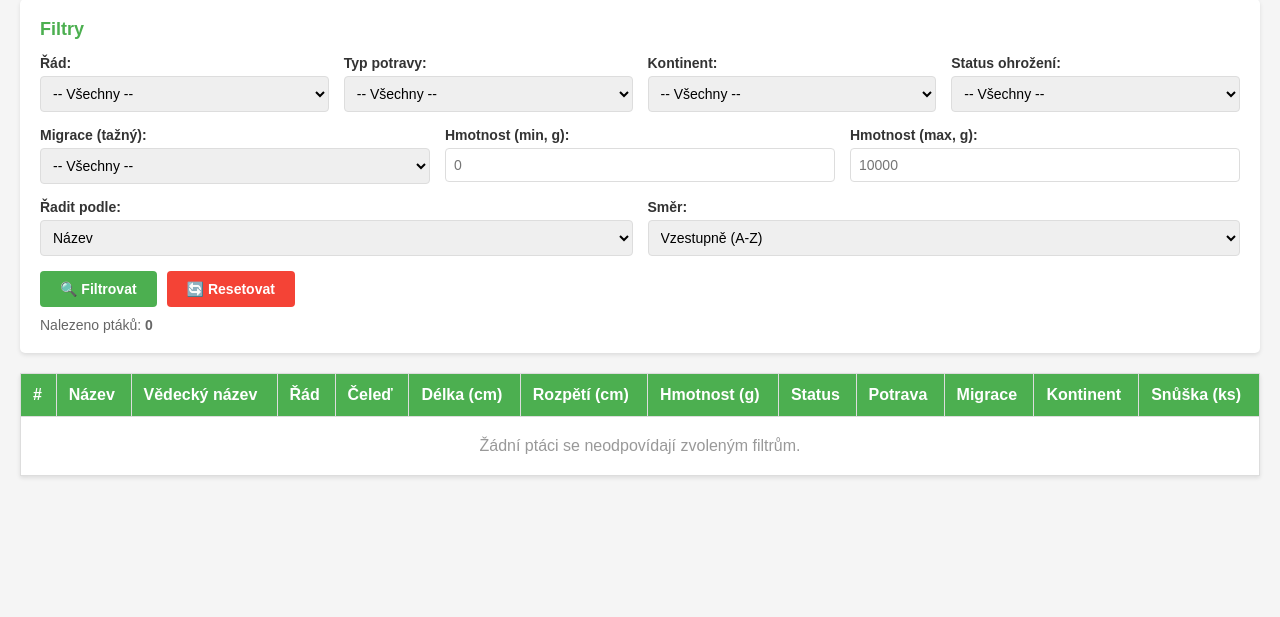
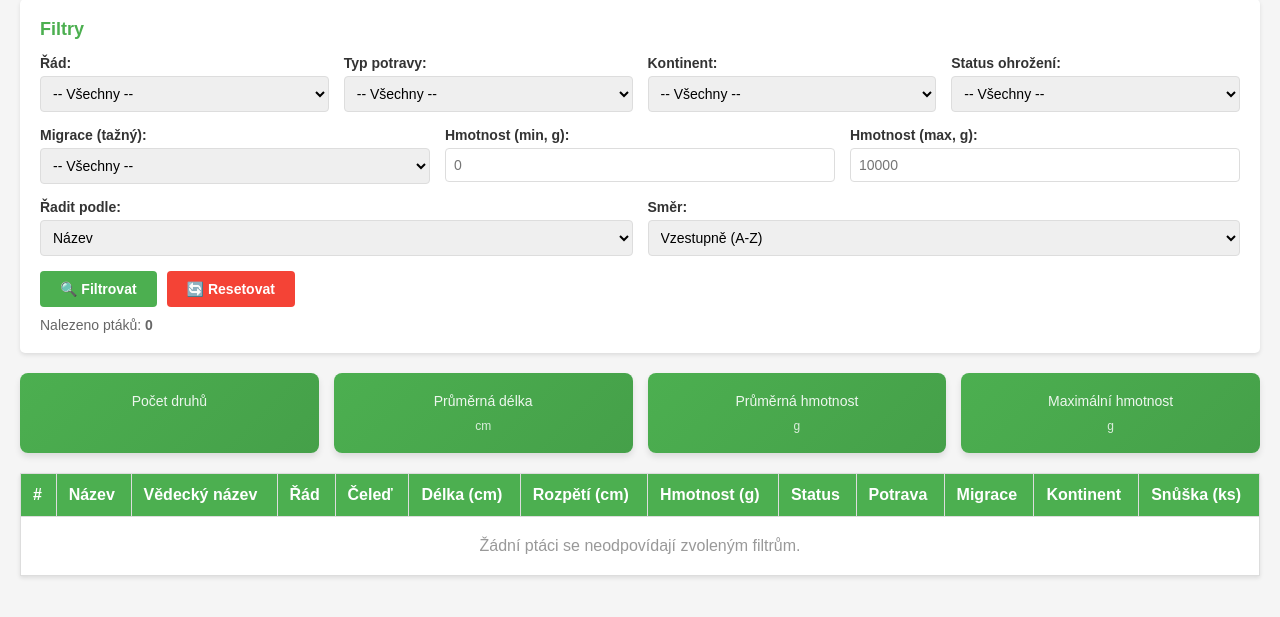
Before and after one commit to Jarousek06/birds2, a Flask app: page / in a window 1280 px wide. Shown: the part 82-699 px from the top of the page. Run offline with Flask 3, Linux system fonts and the light colour scheme; data that the repository does not hold is empty.

Commit message:
git add app.py templates/dashboard.html git commit -m "Statistiky — souhrnné karty s agregovanými údaji"
Co-authored-by: Copilot <copilot@github.com>

```diff
--- a/app.py
+++ b/app.py
@@ -122,6 +122,20 @@ def dashboard():
     cursor.execute(query, values)
     ptaci = cursor.fetchall()
 
+    # Agregační dotaz pro statistiky
+    stats_query = f"""
+    SELECT
+        COUNT(*) as pocet,
+        ROUND(AVG(delka_cm), 1) as prum_delka,
+        MAX(hmotnost_g) as max_hmotnost,
+        MIN(hmotnost_g) as min_hmotnost,
+        ROUND(AVG(hmotnost_g), 1) as prum_hmotnost,
+        ROUND(AVG(rozpeti_cm), 1) as prum_rozpeti
+    FROM ptaci WHERE {where_clause}
+    """
+    cursor.execute(stats_query, values)
+    stats = dict(cursor.fetchone())
+
     # Načtení možností pro dropdowny
     filter_options = get_filter_options(conn)
 
@@ -131,7 +145,8 @@ def dashboard():
         "dashboard.html",
         ptaci=ptaci,
         filter_options=filter_options,
-        params=request.args
+        params=request.args,
+        stats=stats
     )
 
 if __name__ == "__main__":
--- a/templates/dashboard.html
+++ b/templates/dashboard.html
@@ -113,6 +113,36 @@
             font-size: 14px;
             margin-top: 10px;
         }
+        .stats-section {
+            display: grid;
+            grid-template-columns: repeat(auto-fit, minmax(200px, 1fr));
+            gap: 15px;
+            margin-bottom: 20px;
+        }
+        .stat-card {
+            background: linear-gradient(135deg, #4CAF50, #45a049);
+            color: white;
+            padding: 20px;
+            border-radius: 8px;
+            box-shadow: 0 4px 6px rgba(0, 0, 0, 0.1);
+            text-align: center;
+        }
+        .stat-card h3 {
+            margin: 0 0 10px 0;
+            font-size: 14px;
+            font-weight: normal;
+            opacity: 0.9;
+        }
+        .stat-card .value {
+            font-size: 32px;
+            font-weight: bold;
+            margin: 0;
+        }
+        .stat-card .unit {
+            font-size: 12px;
+            opacity: 0.8;
+            margin-top: 5px;
+        }
     </style>
 </head>
 <body>
@@ -216,6 +246,29 @@
         <div class="count">Nalezeno ptáků: <strong>{{ ptaci|length }}</strong></div>
     </div>
 
+    <!-- Statistické karty -->
+    <div class="stats-section">
+        <div class="stat-card">
+            <h3>Počet druhů</h3>
+            <p class="value">{{ stats['pocet'] }}</p>
+        </div>
+        <div class="stat-card">
+            <h3>Průměrná délka</h3>
+            <p class="value">{{ stats['prum_delka'] }}</p>
+            <div class="unit">cm</div>
+        </div>
+        <div class="stat-card">
+            <h3>Průměrná hmotnost</h3>
+            <p class="value">{{ stats['prum_hmotnost'] }}</p>
+            <div class="unit">g</div>
+        </div>
+        <div class="stat-card">
+            <h3>Maximální hmotnost</h3>
+            <p class="value">{{ stats['max_hmotnost'] }}</p>
+            <div class="unit">g</div>
+        </div>
+    </div>
+
     <!-- Tabulka -->
     <table>
         <thead>
```
